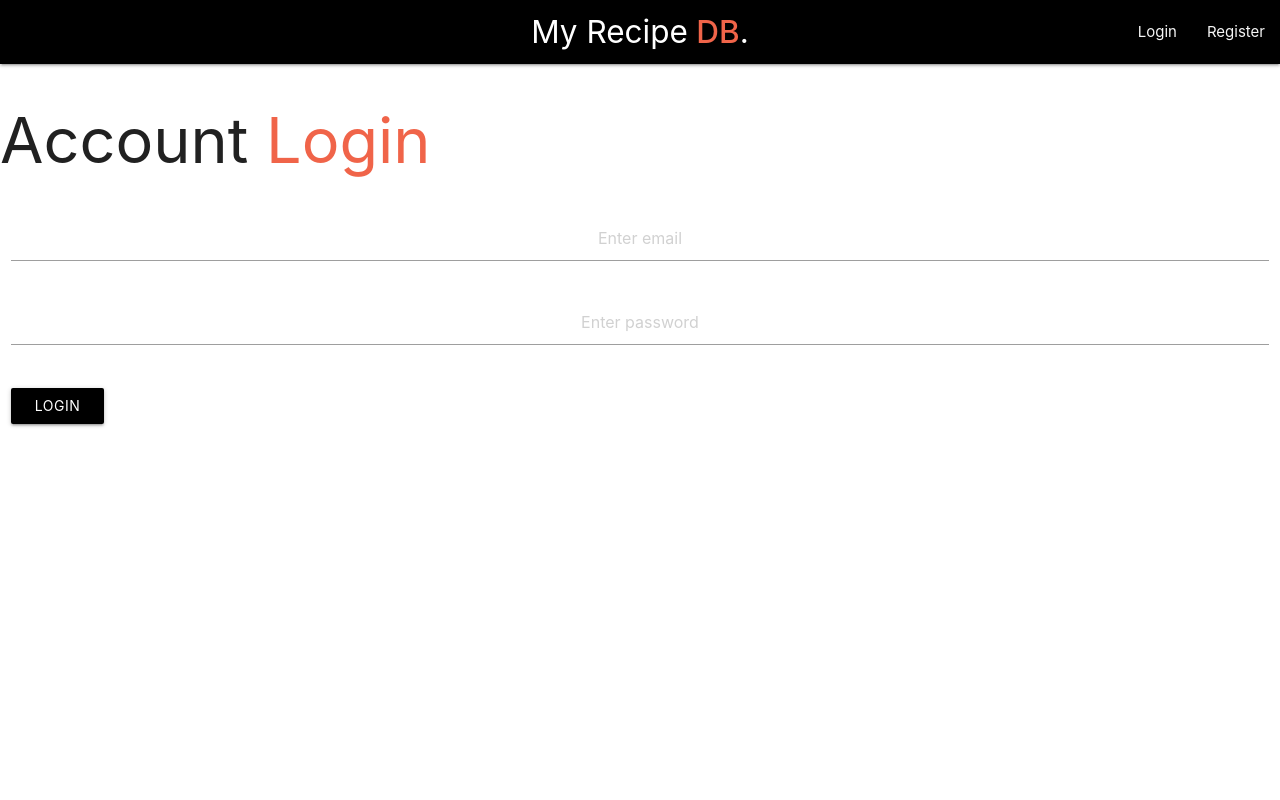
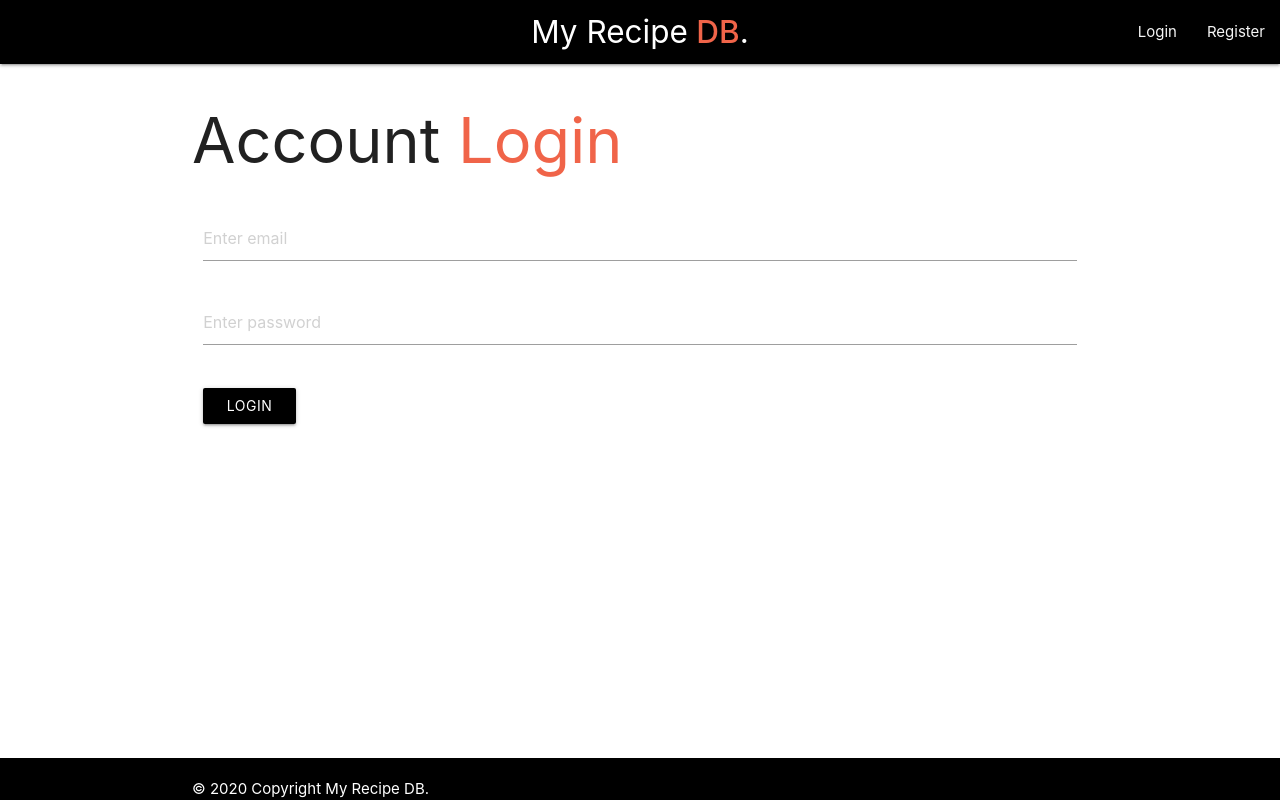
Before and after one commit to Antony-QP/my_recipe_db, a React (Create React App) app in the folder client/: page /login in a window 1280 px wide. Built offline with nearby package versions, Linux system fonts and the light colour scheme.

Commit message:
Fully styled and complete CRUD functionality

```diff
--- a/client/src/App.css
+++ b/client/src/App.css
@@ -87,6 +87,12 @@ input::placeholder{
   text-align: center;
 }
 
+input[type=email]::placeholder,
+input[type=password]::placeholder
+{
+  text-align: left!important;
+}
+
 /* Utils */
 
 .primary{
@@ -105,9 +111,23 @@ input::placeholder{
   color:var(--light-white)!important;
 }
 
+.text-2{
+  color: var(--orange-color)!important;
+}
+
 .btn:hover:hover,
 .btn-small:hover,
 .btn-large:hover{
   background-color:var(--orange-color)!important;
   opacity:0.6!important;
 }
+
+body {
+  display: flex;
+  min-height: 100vh;
+  flex-direction: column;
+}
+
+main {
+  flex: 1 0 auto;
+}
--- a/client/src/App.js
+++ b/client/src/App.js
@@ -12,6 +12,7 @@ import Alerts from "./components/layout/Alerts"
 import setAuthToken from './utils/setAuthToken'
 import PrivateRoute from './components/routing/Private_Route'
 import RecipeForm from './components/recipes/Recipe_Form'
+import Footer from './components/layout/Footer'
 import "materialize-css";
 import "./App.css";
 
@@ -39,6 +40,7 @@ const App = () => {
                   </Switch>
                 </main>
               </Fragment>
+              <Footer/>
             </body>
           </Router>
         </AlertState>
--- a/client/src/components/auth/Login.js
+++ b/client/src/components/auth/Login.js
@@ -48,6 +48,7 @@ export const Login = (props) => {
   };
 
   return (
+    <div className="container">
     <div className='row'>
       <h1>
         Account <span style={{ color: "var(--orange-color)" }}>Login</span>
@@ -76,7 +77,7 @@ export const Login = (props) => {
           </div>
         </div>
         <button
-          class='btn waves-effect waves-light black'
+          class='btn waves-effect waves-light black align-center'
           type='submit'
           name='action'>
           Login
@@ -84,6 +85,7 @@ export const Login = (props) => {
         </button>
       </form>
     </div>
+    </div>
   );
 };
 
--- /dev/null
+++ b/client/src/components/layout/Footer.js
@@ -0,0 +1,15 @@
+import React from "react";
+
+export const Footer = () => {
+  return (
+    <div>
+      <footer class='page-footer black'>
+          <div class='container black'>
+            © 2020 Copyright My Recipe DB.
+          </div>
+      </footer>
+    </div>
+  );
+};
+
+export default Footer
--- a/client/src/components/layout/Navbar.js
+++ b/client/src/components/layout/Navbar.js
@@ -31,9 +31,11 @@ export const Navbar = () => {
     <Fragment>
     <li><a className="right dropdown-trigger" href="#!" data-target="dropdown1"><i className="fas fa-bars"></i></a></li>
       <ul className='right dropdown-content' id="dropdown1">
-        <li>Hello, {user && user.name}</li>
         <li>
-          <a href='#!' onClick={onLogout}>
+          <p className="center">Hello, {user && user.name}</p>
+        </li>
+        <li>
+          <a href='/login' onClick={onLogout} className='text-2'>
             Sign Out
           </a>
         </li>
--- a/client/src/components/pages/Home.js
+++ b/client/src/components/pages/Home.js
@@ -11,9 +11,9 @@ import { Link, Redirect } from "react-router-dom";
 
 export const Home = () => {
   const authContext = useContext(AuthContext);
-  const recipeContext = useContext(RecipeContext)
+  const recipeContext = useContext(RecipeContext);
 
-  const { current } = recipeContext
+  const { current } = recipeContext;
 
   useEffect(() => {
     authContext.loadUser();
@@ -22,17 +22,25 @@ export const Home = () => {
 
   return (
     <div className='container'>
-      { !current && <Recipe_Filter />}
-      <RecipeSlider/>
+      {current ? (
+        <RecipeForm />
+      ) : (
+        <Fragment>
+          <Recipe_Filter />
+          <RecipeSlider />
           <Fragment>
             <br></br>
             <br></br>
-      <div className="center">
-        <Link class='btn-floating btn-large waves-effect waves-light secondary link' to="/add">
+            <div className='center'>
+              <Link
+                class='btn-floating btn-large waves-effect waves-light secondary link'
+                to='/add'>
                 <i className='fas fa-plus'></i>
               </Link>
             </div>
           </Fragment>
+        </Fragment>
+      )}
     </div>
   );
 };
--- a/client/src/components/recipes/Recipe_Form.js
+++ b/client/src/components/recipes/Recipe_Form.js
@@ -10,10 +10,10 @@ import shortid, { generate } from "shortid";
 export const Recipe_Form = () => {
   const history = useHistory();
 
-  const goToHomePage = () => {
-    let path = "/";
-    history.push(path);
-  };
+  // const goToHomePage = () => {
+  //   let path = "/";
+  //   history.push(path);
+  // };
   const authContext = useContext(AuthContext);
 
   useEffect(() => {
@@ -116,11 +116,13 @@ export const Recipe_Form = () => {
   const { title, img, ingredients, method, serves, time } = recipe;
 
   return (
-    <div id="ingredContainer">
+    <div id='ingredContainer'>
       <div className='row center-align'>
         <h3>{current ? "Edit Recipe" : "Add Recipe"}</h3>
+        {!current && (
           <form onSubmit={handleSubmitFile}>
             {/* Image */}
+
             <div className='input-field col s12 center-align text-center'>
               <input
                 id='img'
@@ -149,8 +151,9 @@ export const Recipe_Form = () => {
               </div>
             )}
           </form>
+        )}
         {/* Title */}
-    <form className='col s12' id="ingredForm" onSubmit={onSubmit}>
+        <form className='col s12' id='ingredForm' onSubmit={onSubmit}>
           <div className='input-field col s12 center-align'>
             <input
               type='text'
@@ -163,7 +166,7 @@ export const Recipe_Form = () => {
           </div>
           {ingredients.map((i) => {
             return (
-          <div key={i.id}>
+              <div key={i.id} className='input-field col s12 center-align'>
                 <input
                   onChange={(e) => {
                     const name = e.target.value;
@@ -201,7 +204,7 @@ export const Recipe_Form = () => {
                   placeholder='amount'
                 />
                 <button
-              className = 'btn waves-effect waves-light secondary text-1'
+                  className='btn waves-effect waves-light primary text-1'
                   onClick={() => {
                     setRecipe({
                       ingredients: ingredients.filter((x) => x.id !== i.id),
@@ -226,13 +229,11 @@ export const Recipe_Form = () => {
                 ],
               });
             }}
-        className='btn waves-effect waves-light primary'>
+            className='btn waves-effect waves-light secondary'>
             Add Ingredient
           </a>
           {/* Method */}
-      <div className='methodContainer'>
-        <div className='row method-line'>
-          <div className='input-field col s12 center-align'>
+              <div className='input-field col s12 center-align text-center'>
                 <input
                   type='text'
                   placeholder='Please enter method'
@@ -241,8 +242,6 @@ export const Recipe_Form = () => {
                   value={method}
                   onChange={onChange}
                 />
-          </div>
-        </div>
               </div>
           {/* Serves */}
           <div className='input-field col s12 center-align'>
@@ -270,18 +269,17 @@ export const Recipe_Form = () => {
           <button
             className='btn waves-effect waves-light secondary'
             type='submit'
-        name='action'
-        onClick={goToHomePage}>
+            name='action'>
             {current ? "Update Recipe" : "Add Recipe"}
           </button>
           {current && (
             <div>
-          <button onClick={clearAll}>Clear</button>
+              <button className="btn waves-effect waves light grey lighten-1"onClick={clearAll} style={{ marginTop : "5px"}}>Clear</button>
             </div>
           )}
         </form>
-    {JSON.stringify(ingredients, null, 2)}
-    {JSON.stringify(img)}
+        {/* {JSON.stringify(ingredients, null, 2)}
+        {JSON.stringify(img)} */}
       </div>
     </div>
   );
```
Lines whose indentation alone changed are shown as unchanged.
